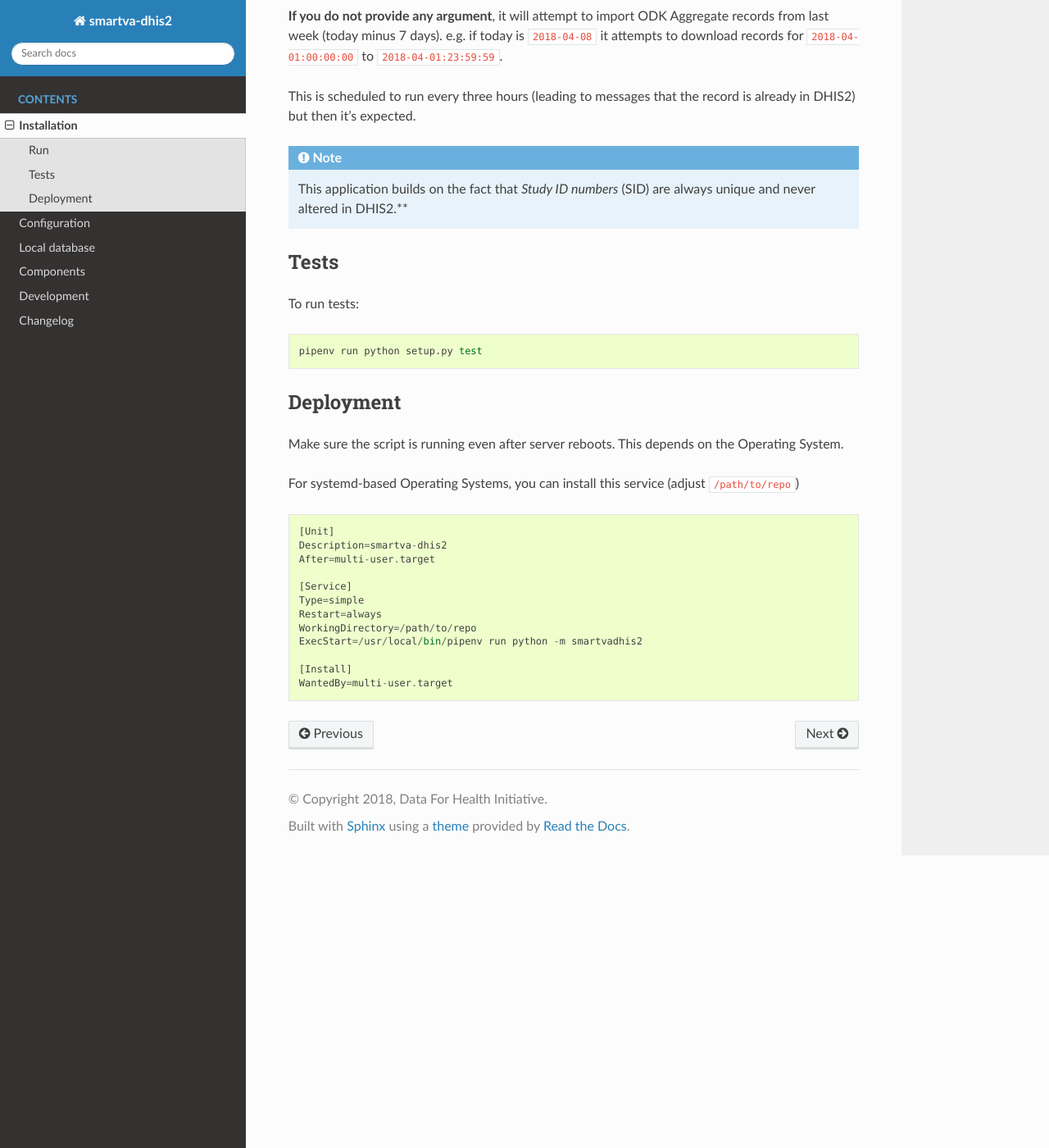
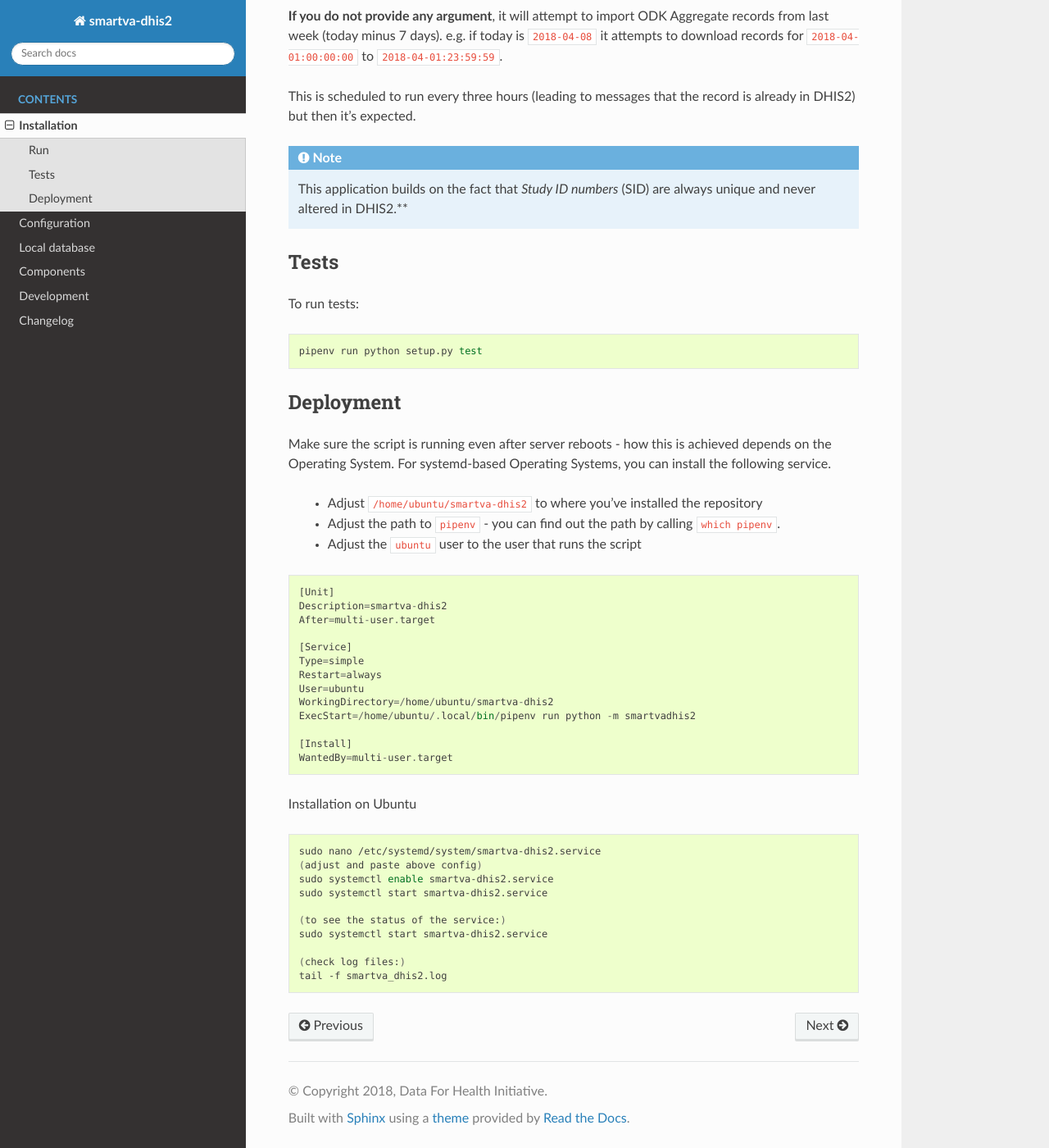
Before and after one commit to D4H-VA/smartva-dhis2, a Sphinx documentation site: the page built from docs/installation.rst, in a window 1280 px wide and 1400 px high, scrolled down 1158 px. Shown: the whole window at 82% size. Built offline with Sphinx 7.4.7 and the Read the Docs theme 2.0.0, drawn with Linux system fonts in a browser that asks for light colours.

Commit message:
docs update to systemd service

```diff
--- a/docs/configuration.rst
+++ b/docs/configuration.rst
@@ -70,7 +70,7 @@ form_id
 sid_regex
 	Regular Expression that matches a to Verbal Autopsy Study ID number, e.g. ``^VA_[0-9]{17}$``.
 	Check regex with online tools, e.g. `regex101.com <https://regex101.com>`_.
-    If you want to allow any SID format (*not recommended*, you can put ``sid_regex = .*``.
+    If you want to allow any SID format (*not recommended*), you can put ``sid_regex = .*``.
 
 [smartva]
 ^^^^^^^^^
@@ -84,11 +84,13 @@ algorithm_version
 
 country
     Data origin country abbreviation. See below for full list.
+
 hiv
     Data is from an HIV region
 
 malaria
     Data is from a Malaria region.
+
 hce
     Use Health Care Experience (HCE) variables.
 
--- a/docs/index.rst
+++ b/docs/index.rst
@@ -14,7 +14,8 @@ transforms it to a DHIS2-compatible Program Event and posts it to DHIS2.
 Any data validation errors or DHIS2 import errors are written to a local SQLite database
 which can be queried via the command line and exported to various formats.
 
-It also checks DHIS2 for duplicate events (by Study ID Number) and auto-assigns organisation units to the program.
+It also checks DHIS2 for duplicate events (by Study ID Number) before posting
+and auto-assigns organisation units to the program.
 
 - Documentation: `smartva-dhis2.readthedocs.io <https://smartva-dhis2.readthedocs.io>`_
 - Github: `github.com/D4H-VA/smartva-dhis2 <https://github.com/D4H-VA/smartva-dhis2>`_
--- a/docs/installation.rst
+++ b/docs/installation.rst
@@ -70,9 +70,12 @@ To run tests:
 Deployment
 ^^^^^^^^^^^
 
-Make sure the script is running even after server reboots. This depends on the Operating System.
+Make sure the script is running even after server reboots - how this is achieved depends on the Operating System.
+For systemd-based Operating Systems, you can install the following service.
 
-For systemd-based Operating Systems, you can install this service (adjust ``/path/to/repo``)
+ - Adjust ``/home/ubuntu/smartva-dhis2`` to where you've installed the repository
+ - Adjust the path to ``pipenv`` - you can find out the path by calling ``which pipenv``.
+ - Adjust the ``ubuntu`` user to the user that runs the script
 
 ::
 
@@ -83,8 +86,24 @@ For systemd-based Operating Systems, you can install this service (adjust ``/pat
     [Service]
     Type=simple
     Restart=always
-    WorkingDirectory=/path/to/repo
-    ExecStart=/usr/local/bin/pipenv run python -m smartvadhis2
+    User=ubuntu
+    WorkingDirectory=/home/ubuntu/smartva-dhis2
+    ExecStart=/home/ubuntu/.local/bin/pipenv run python -m smartvadhis2
 
     [Install]
     WantedBy=multi-user.target
+
+Installation on Ubuntu
+
+.. code:: bash
+
+    sudo nano /etc/systemd/system/smartva-dhis2.service
+    (adjust and paste above config)
+    sudo systemctl enable smartva-dhis2.service
+    sudo systemctl start smartva-dhis2.service
+
+    (to see the status of the service:)
+    sudo systemctl start smartva-dhis2.service
+
+    (check log files:)
+    tail -f smartva_dhis2.log
```
Also changed, not shown: other parts of docs/installation.rst (+2 -2 lines).
